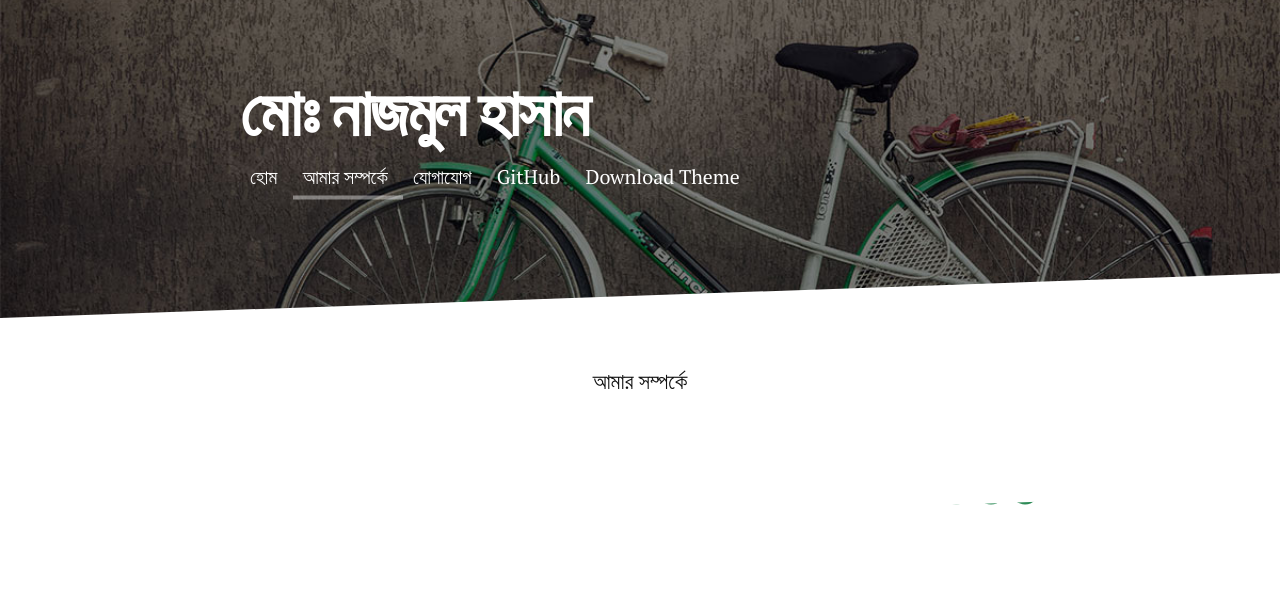
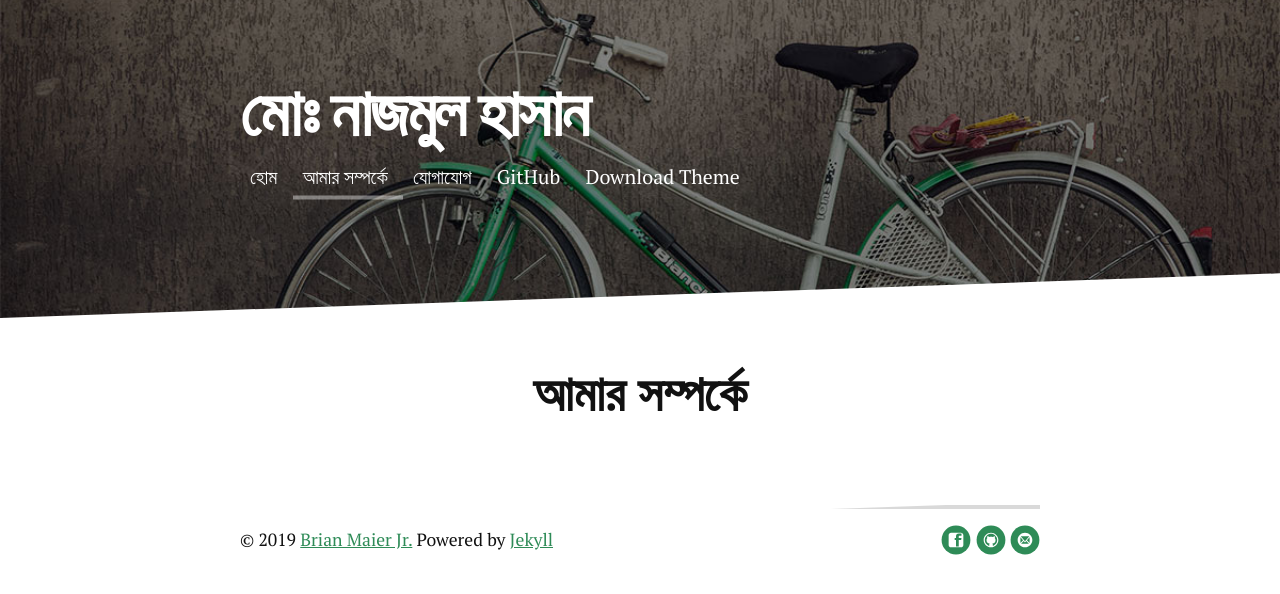
Before and after one commit to farhapartex/farhapartex.github.io, a Jekyll site: the page built from about.md, in a window 1280 px wide. Shown: the top 594 px of the page. Built offline with Jekyll 4.4.1, drawn with Linux system fonts in a browser that asks for light colours; nearby versions of some CDN libraries.

Commit message:
Update from Forestry.io farhapartex@gmail.com updated about.md

```diff
--- a/about.md
+++ b/about.md
@@ -3,4 +3,4 @@
 title: আমার সম্পর্কে
 
 ---
-<center class="pageTitle">আমার সম্পর্কে</center>
+## <center class="pageTitle">আমার সম্পর্কে</center>
```
